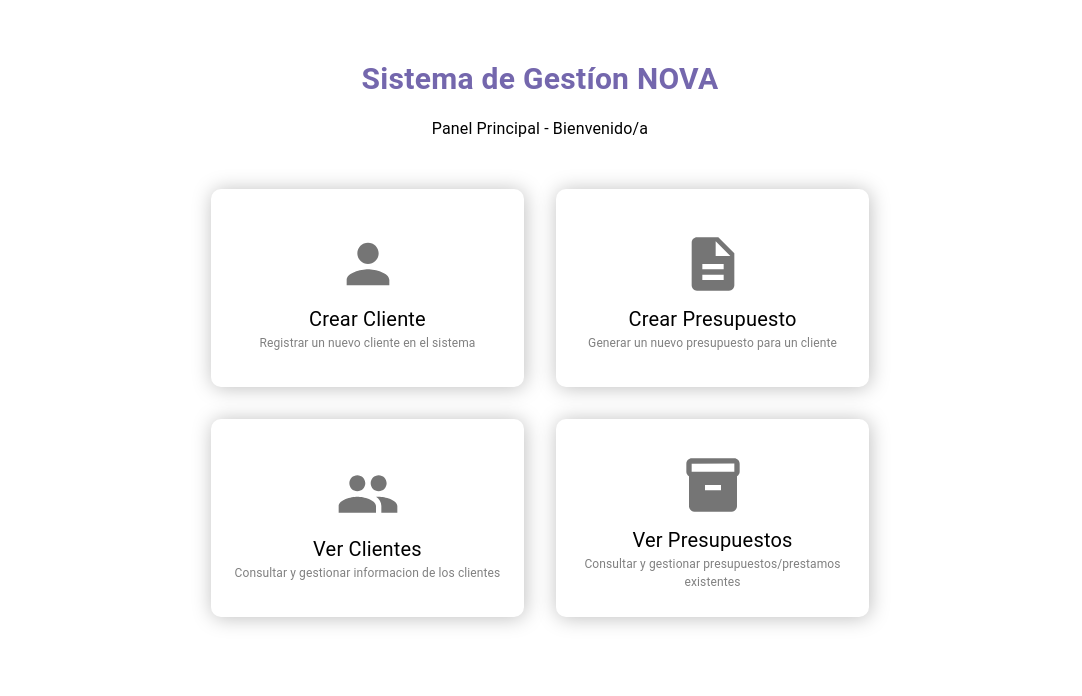
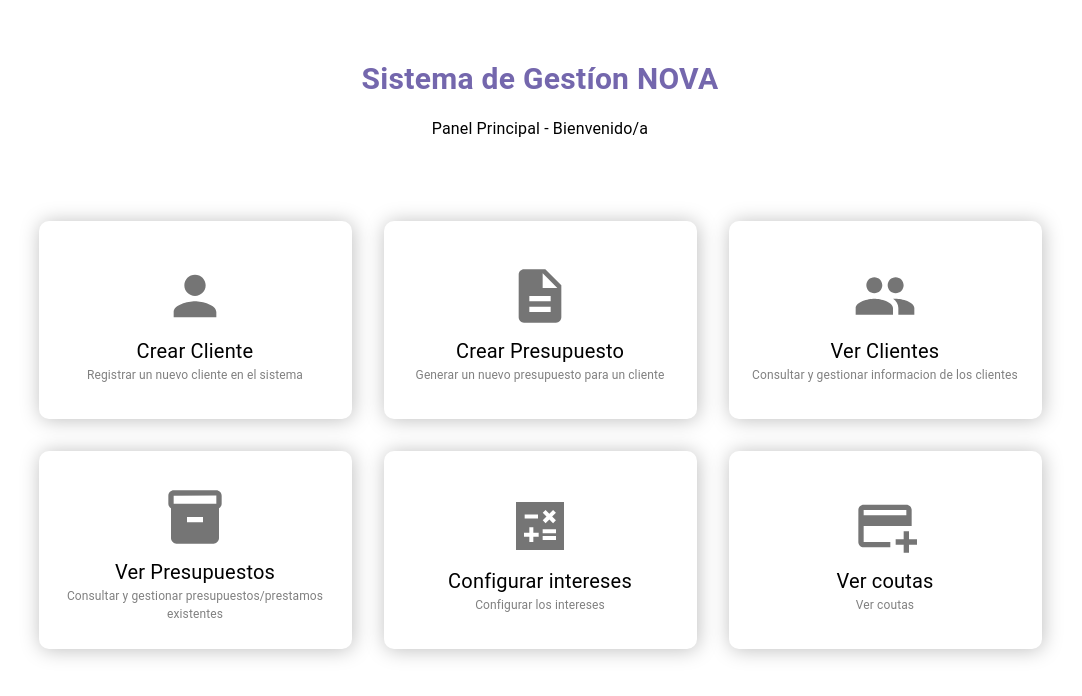
Before and after one commit to NovaAntonsito/Sistema-Nova, a React (Vite) app in the folder src/renderer/: page /#/ in a window 1280 px wide. Shown: the top 696 px of the page, without its empty margins (100-1182 px from the left). Built offline with nearby package versions, Linux system fonts and the light colour scheme.

Commit message:
Formateo y creacion de dos botones

```diff
--- a/src/renderer/src/App.tsx
+++ b/src/renderer/src/App.tsx
@@ -1,4 +1,3 @@
-
 import LandingView from './views/landing/LandingView'
 import UsersCreateNew from './views/user/create/UsersCreateNew'
 import UsersView from './views/user/UsersView'
--- a/src/renderer/src/views/landing/LandingView.css
+++ b/src/renderer/src/views/landing/LandingView.css
@@ -1,4 +1,4 @@
-.landing-container{
+.landing-container {
   height: 100%;
   display: flex;
   flex-direction: column;
@@ -8,26 +8,24 @@
   gap: 3rem;
   padding: 3rem;
 }
-.header{
+.header {
   display: flex;
   flex-direction: column;
   justify-content: center;
   align-items: center;
   gap: 1rem;
 }
-.title{
+.title {
   color: #7467ad;
 }
 
-.actions-container{
-    display: flex;
-    flex-wrap: wrap;
-    justify-content: center;
-    width: 50rem;
+.actions-container {
+  display: grid;
+  grid-template-columns: repeat(3, 1fr); /* Siempre 3 columnas */
   gap: 2rem;
+  margin-top: 2rem;
 }
-
-.card{
+.card {
   color: black;
   display: flex;
   justify-content: center;
@@ -39,11 +37,11 @@
   box-shadow: 1px 1px 20px rgba(0, 0, 0, 0.26);
   border-radius: 10px;
   padding: 1rem;
-    transition: all .3s ease-in-out;
+  transition: all 0.3s ease-in-out;
 }
 
-.card:hover{
+.card:hover {
   scale: 1.1;
   cursor: pointer;
-    box-shadow: 1px 1px 20px rgba(0, 0, 0, .6);
+  box-shadow: 1px 1px 20px rgba(0, 0, 0, 0.6);
 }
--- a/src/renderer/src/views/landing/LandingView.tsx
+++ b/src/renderer/src/views/landing/LandingView.tsx
@@ -1,7 +1,17 @@
 import React, { useEffect, useState } from 'react'
 import './LandingView.css'
-import { Box, createStyles, IconButton, Typography } from '@mui/material'
-import { Description, Inventory, People, Person } from '@mui/icons-material'
+import { Box, Card, createStyles, IconButton, Typography } from '@mui/material'
+import {
+  AddCard,
+  CalculateSharp,
+  CardGiftcard,
+  CardMembership,
+  CastSharp,
+  Description,
+  Inventory,
+  People,
+  Person
+} from '@mui/icons-material'
 import { useNavigate } from 'react-router-dom'
 
 const LandingView = () => {
@@ -31,6 +41,16 @@ const LandingView = () => {
       label: 'Ver Presupuestos',
       icon: <Inventory sx={iconStyle} />,
       desc: 'Consultar y gestionar presupuestos/prestamos existentes'
+    },
+    {
+      label: 'Configurar intereses',
+      icon: <CalculateSharp sx={iconStyle} />,
+      desc: 'Configurar los intereses'
+    },
+    {
+      label: 'Ver coutas',
+      icon: <AddCard sx={iconStyle} />,
+      desc: 'Ver coutas'
     }
   ]
   return (
@@ -55,9 +75,11 @@ export default LandingView
 const ActionCard = ({ action }) => {
   const navigate = useNavigate()
   return (
-    <div onClick={() => {
-      navigate(action.route)
-    }}>
+    <div
+      onClick={() => {
+        navigate(action.route)
+      }}
+    >
       <Box className="card">
         <IconButton sx={{ width: '5rem', height: '5rem', display: 'flex' }}>
           {action.icon}
```
Also changed, not shown: src/renderer/src/views/user/UsersView.tsx (+3 -4 lines), src/renderer/src/service/user/UserService.ts (indentation only), src/renderer/src/views/user/create/UsersCreateNew.tsx (line endings or trailing spaces). Lines whose indentation alone changed are shown as unchanged.
